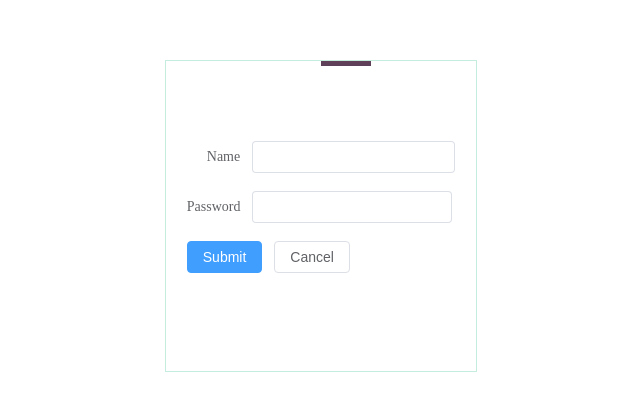
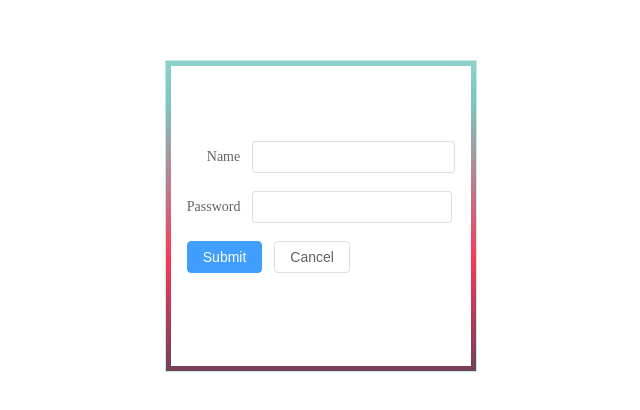
Before and after one commit to happyshower/vue-project, a Vue app: page / in a window 1280 px wide. Shown: the part 184-594 px from the top of the page, without its empty margins (319-959 px from the left). Built offline with nearby package versions, Linux system fonts and the light colour scheme; the HTML template or start-up script is replaced by a standard one.

Commit message:
Add login box component

```diff
--- /dev/null
+++ b/src/components/BlockSlideLoginBox.vue
@@ -0,0 +1,51 @@
+<template>
+  <div class="login">
+    <div class="bg-box">
+      <div class="rotate-box"></div>
+    </div>
+    <div class="form">
+      <slot></slot>
+    </div>
+  </div>
+</template>
+
+<style>
+.login {
+  width: 100%;
+  height: 100vh;
+  display: flex;
+  justify-content: center;
+  align-items: center;
+}
+.form {
+  display: flex;
+  justify-content: center;
+  align-items: center;
+  height: 300px;
+  width: 300px;
+  background: white;
+  position: absolute;
+}
+.bg-box {
+  overflow: hidden;
+  width: 310px;
+  height: 310px;
+  position: relative;
+  border: 1px solid #c4edde;
+}
+.rotate-box {
+  position: absolute;
+  margin-left: 155px;
+  margin-top: 155px;
+  width: 600px;
+  height: 50px;
+  transform-origin: 0px 0px;
+  background: linear-gradient(to left, #c4edde, #7ac7c4, #f73859, #384259 80%);
+  animation: Rotating 2s linear infinite;
+}
+@keyframes Rotating {
+  100% {
+    transform: rotate(360deg);
+  }
+}
+</style>
--- /dev/null
+++ b/src/components/LinearColorLoginBox.vue
@@ -0,0 +1,50 @@
+<template>
+  <div class="login">
+    <div class="bg-box">
+      <div class="rotate-box"></div>
+    </div>
+    <div class="form">
+      <slot></slot>
+    </div>
+  </div>
+</template>
+
+<style>
+.login {
+  width: 100%;
+  height: 100vh;
+  display: flex;
+  justify-content: center;
+  align-items: center;
+}
+.form {
+  display: flex;
+  justify-content: center;
+  align-items: center;
+  height: 300px;
+  width: 300px;
+  background: white;
+  position: absolute;
+}
+.bg-box {
+  overflow: hidden;
+  width: 310px;
+  height: 310px;
+  position: relative;
+  border: 1px solid #c4edde;
+}
+.rotate-box {
+  position: absolute;
+  left: -120px;
+  top: -120px;
+  width: 600px;
+  height: 600px;
+  background: linear-gradient(to left, #c4edde, #7ac7c4, #f73859, #384259 80%);
+  animation: Rotating 2s linear infinite;
+}
+@keyframes Rotating {
+  100% {
+    transform: rotate(360deg);
+  }
+}
+</style>
--- a/src/views/LoginView.vue
+++ b/src/views/LoginView.vue
@@ -1,9 +1,5 @@
 <template>
-  <div class="login">
-    <div class="bg-box">
-      <div class="rotate-box"></div>
-    </div>
-    <div class="form">
+  <LinearColorLoginBox>
     <el-form :model="form" label-width="auto" style="max-width: 600px">
       <el-form-item label="Name">
         <el-input v-model="form.name" />
@@ -16,61 +12,18 @@
         <el-button>Cancel</el-button>
       </el-form-item>
     </el-form>
-    </div>
-  </div>
+</LinearColorLoginBox>
 </template>
 
 <style>
-.login {
-  width: 100%;
-  height: 100vh;
-  display: flex;
-  justify-content: center;
-  align-items: center;
-}
-.form {
-  display: flex;
-  justify-content: center;
-  align-items: center;
-  height: 300px;
-  width: 300px;
-  background: white;
-  position: absolute;
-}
-.bg-box {
-  overflow: hidden;
-  width: 310px;
-  height: 310px;
-  position: relative;
-  border: 1px solid #c4edde;
-  /* border: 1px solid #f73859; */
-  /* box-shadow: -3px -3px #384259,
-              3px 3px #384259; */
-}
-.rotate-box {
-  position: absolute;
-  /* top: -100px;
-  left: -100px; */
-  margin-left: 155px;
-  margin-top: 155px;
-  width: 600px;
-  height: 50px;
-  transform-origin: 0px 0px;
-  background: linear-gradient(to left, #c4edde, #7ac7c4, #f73859, #384259 80%);
-  animation: Rotating 2s linear infinite;
-}
-@keyframes Rotating {
-  100% {
-    transform: rotate(360deg);
-  }
-}
 </style>
 
 <script lang="ts" setup>
 import router from '@/router'
 import { reactive } from 'vue'
+import BlockSlideLoginBox from '@/components/BlockSlideLoginBox.vue';
+import LinearColorLoginBox from '@/components/LinearColorLoginBox.vue';
 
-// do not use same name with ref
 const form = reactive({
   name: '',
   password: '',
```
Lines whose indentation alone changed are shown as unchanged.
